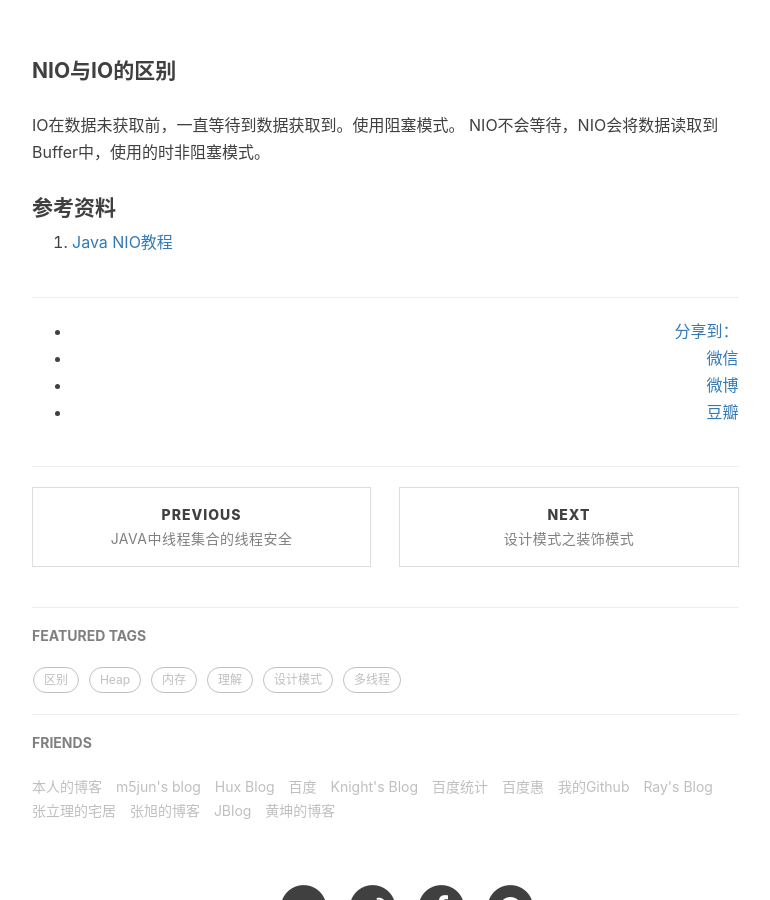
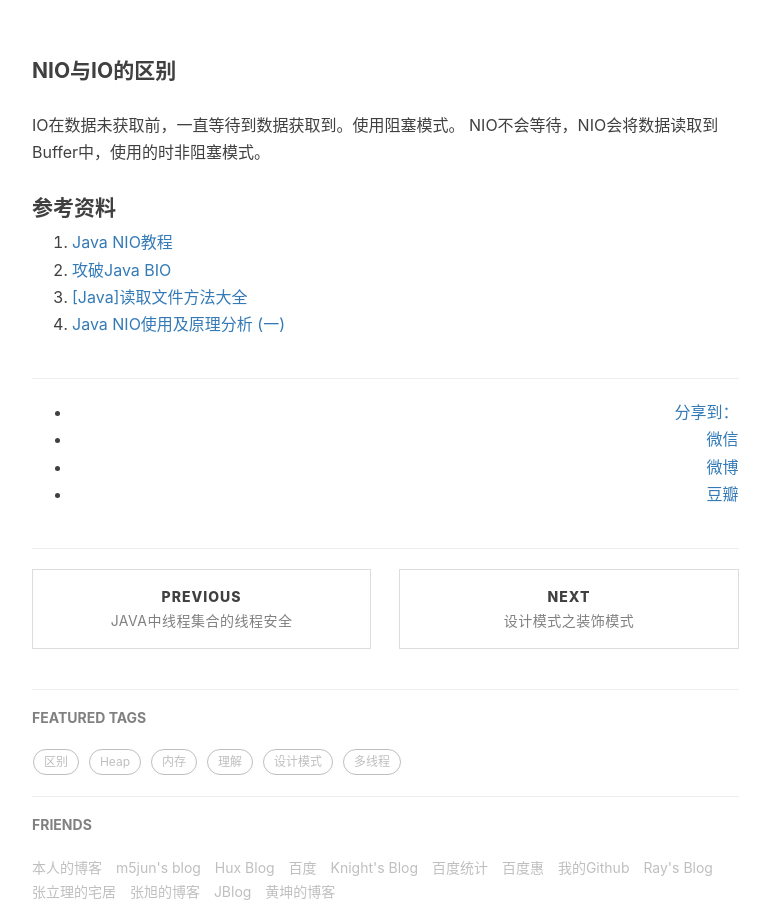
Before and after one commit to baiscjava/basicjava.github.io, a Jekyll site: the page built from _posts/2017-01-23-Java NIO-basic knowledge.md, in a window 1280 px wide and 900 px high, scrolled down 1406 px. Shown: the whole window, without its empty margins (233-1003 px from the left). Built offline with Jekyll 4.4.1, drawn with Linux system fonts in a browser that asks for light colours; nearby versions of some CDN libraries; comment, search, counter and statistics services are not loaded.

Commit message:
Update 2017-01-23-Java NIO-basic knowledge.md

```diff
--- a/_posts/2017-01-23-Java NIO-basic knowledge.md
+++ b/_posts/2017-01-23-Java NIO-basic knowledge.md
@@ -29,3 +29,6 @@ NIO不会等待，NIO会将数据读取到Buffer中，使用的时非阻塞模
 
 #### 参考资料<br>
 1. [Java NIO教程](http://www.iteye.com/magazines/132-Java-NIO)
+2. [攻破Java BIO](http://www.importnew.com/19816.html)
+3. [[Java]读取文件方法大全](https://www.cnblogs.com/lovebread/archive/2009/11/23/1609122.html)
+4. [Java NIO使用及原理分析 (一)](http://www.jianshu.com/p/6a2af505ca27)
```
